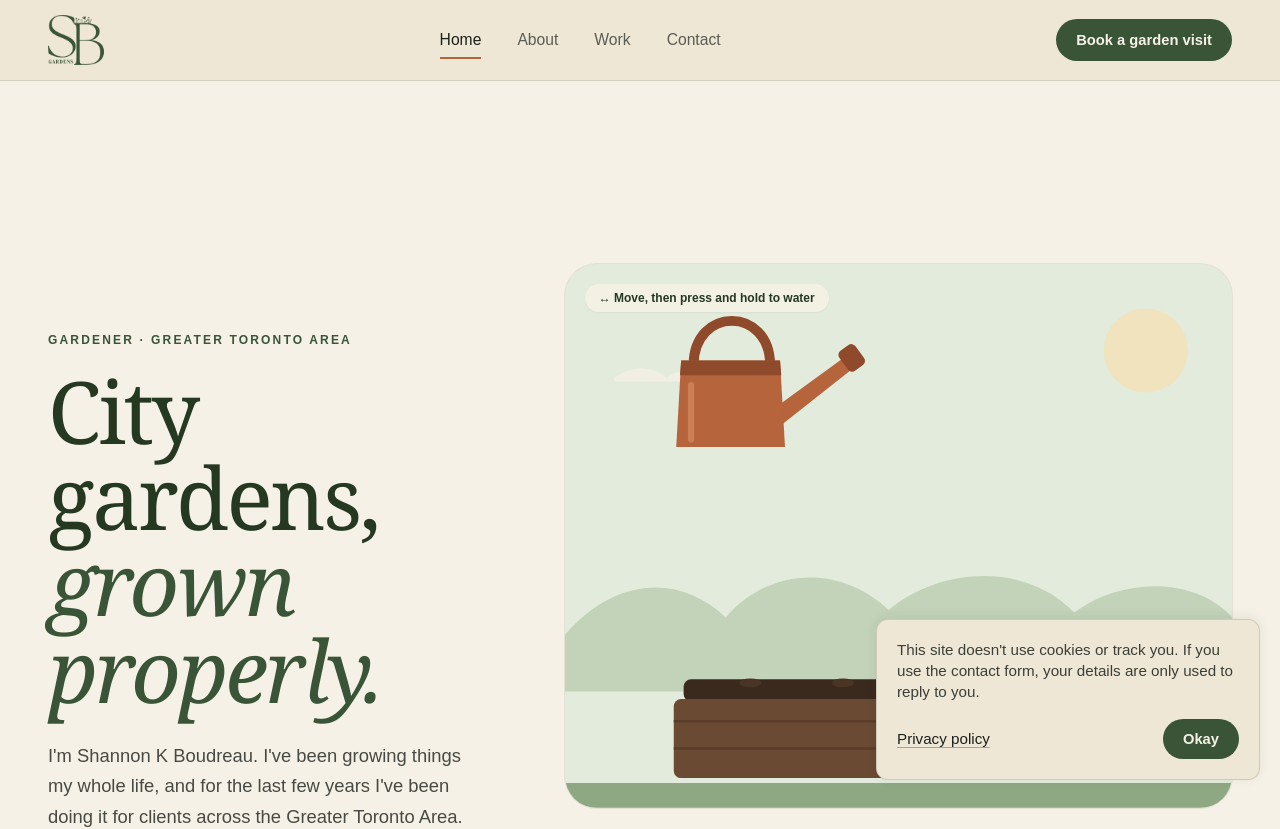
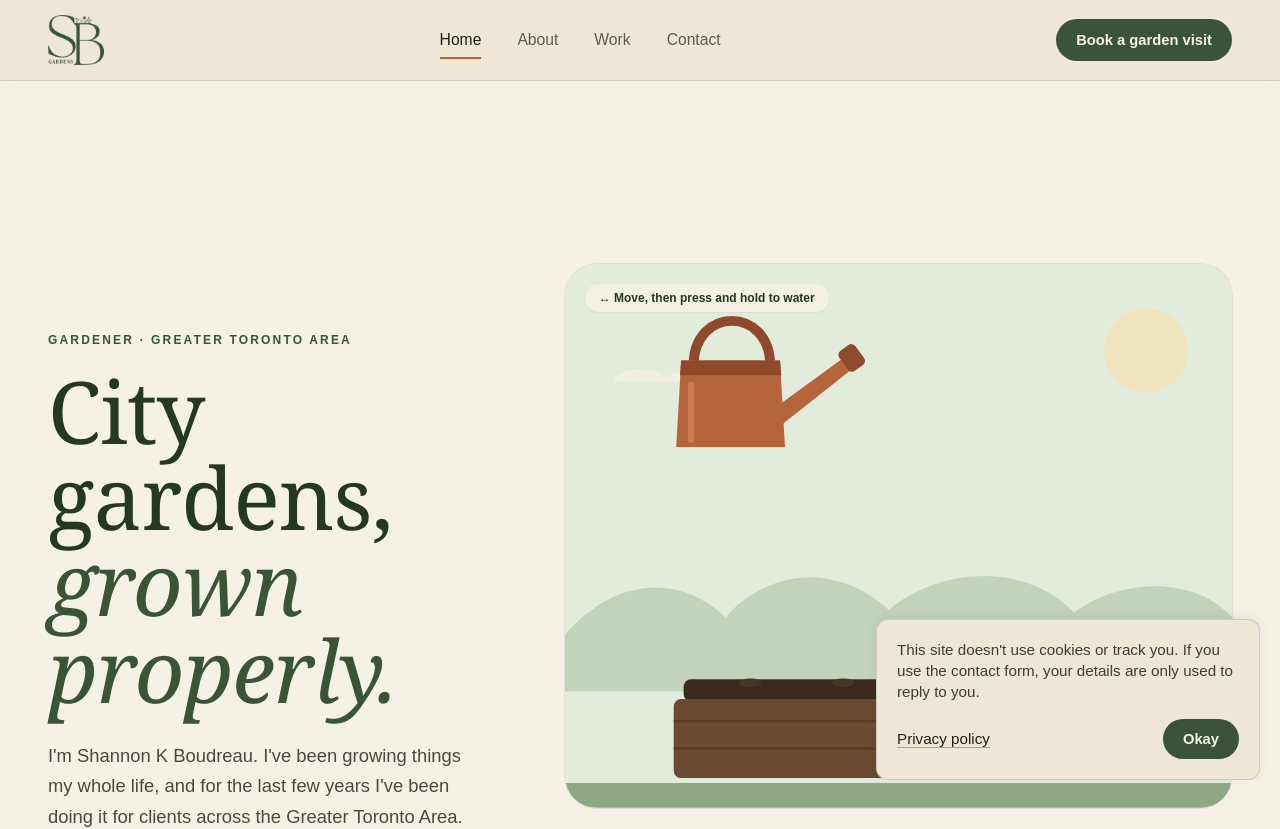
Before and after one commit to abbykjoseph-prog/ShannonGarden, a Next.js app: page / in a window 1280 px wide. Shown: the top 829 px of the page. Built offline with nearby package versions, Linux system fonts and the light colour scheme.

Commit message:
Restore the original heading weight and tracking
Headings go back to e8899ab's regular weight and -0.01em letter-spacing
(they had been set lighter, at 330/380, with tighter tracking).

Co-Authored-By: Claude Opus 5.5 <noreply@anthropic.com>

```diff
--- a/app/globals.css
+++ b/app/globals.css
@@ -13,13 +13,8 @@
   h1, h2, h3 {
     @apply font-display text-forest-deep;
     font-optical-sizing: auto;
-    letter-spacing: -0.02em;
-    font-weight: 380;
+    letter-spacing: -0.01em;
     text-wrap: balance;
-  }
-  h1 {
-    font-weight: 330;
-    letter-spacing: -0.03em;
   }
   p {
     text-wrap: pretty;
```
